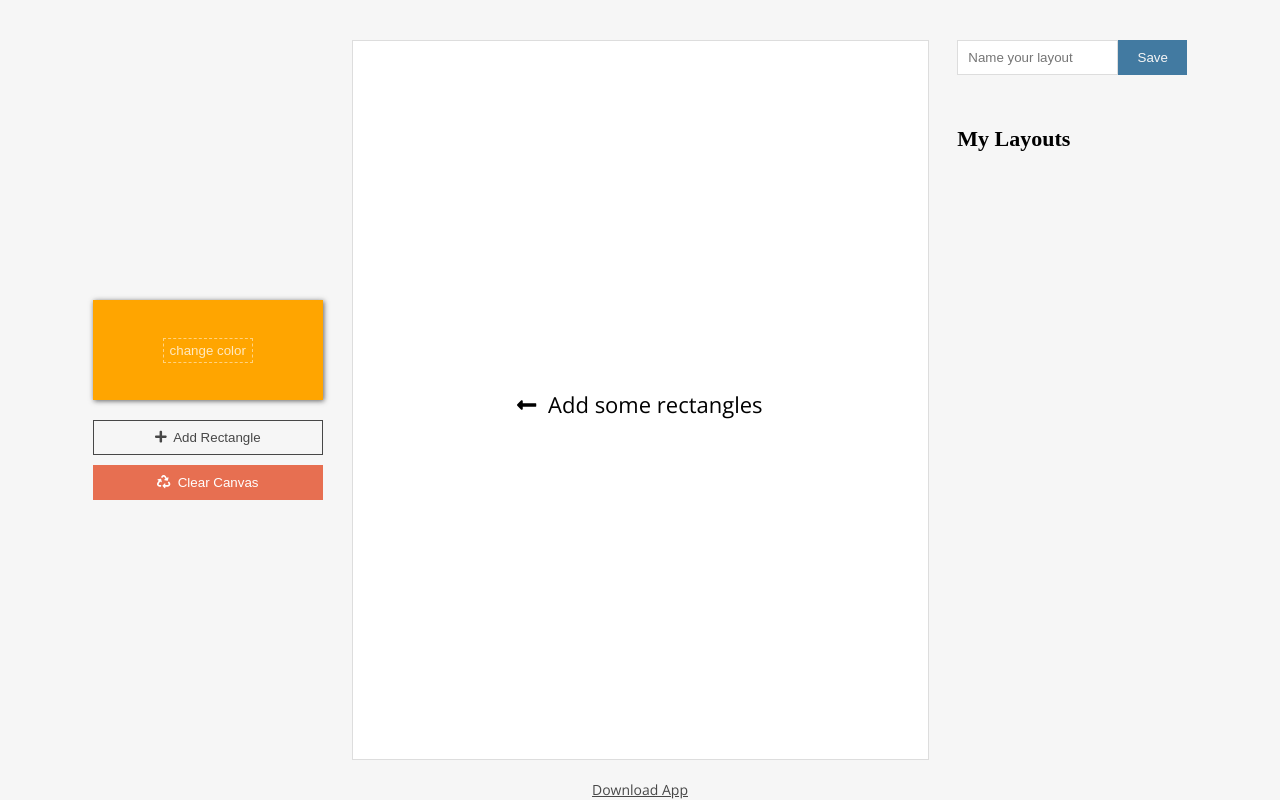
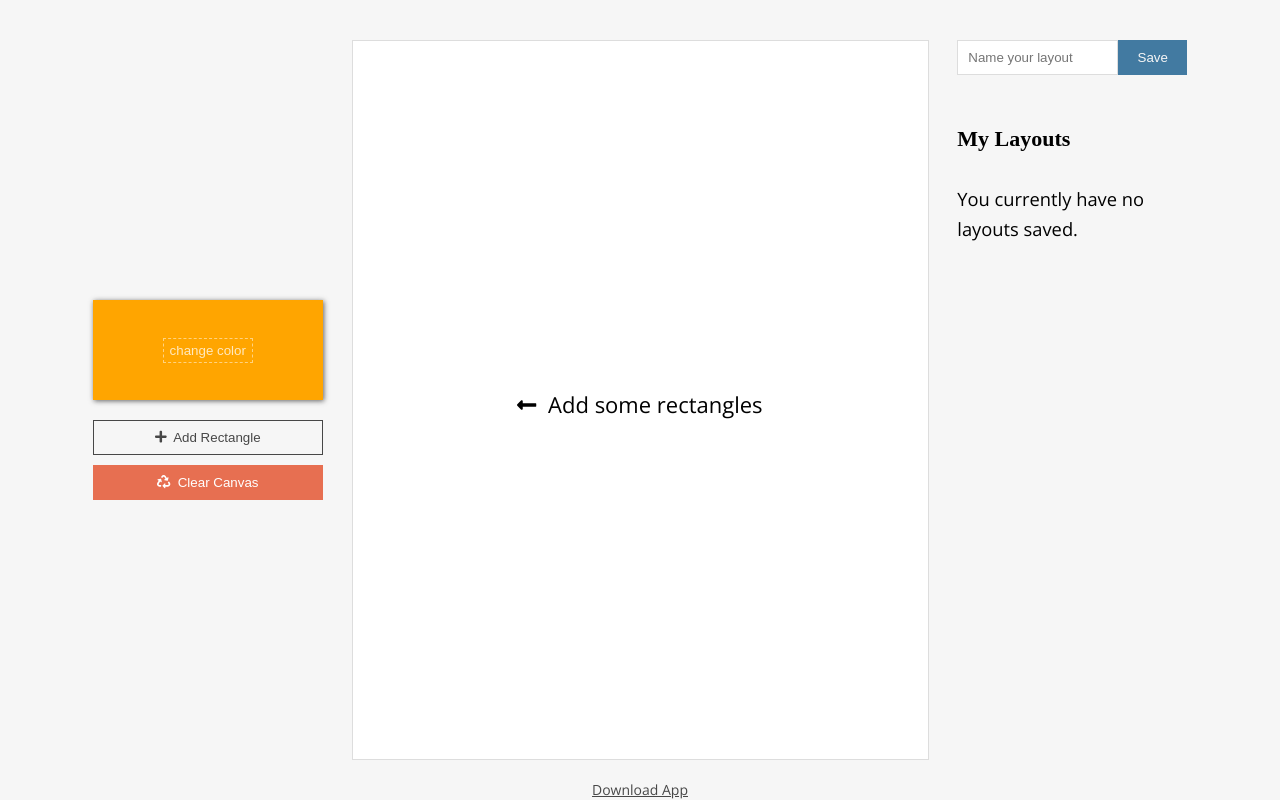
Before and after one commit to binaryst4r/fun-with-rectangles, a React (Create React App) app: page / in a window 1280 px wide. Built offline with nearby package versions, Linux system fonts and the light colour scheme; a web font is replaced by a local one.

Commit message:
fix updating layout

```diff
--- a/src/App.js
+++ b/src/App.js
@@ -68,7 +68,7 @@ class App extends Component {
     let newLayouts = savedLayouts
     let newLayout = Object.assign({}, {layout: rectangles}, {name: layoutName})
 
-    if (editingLayout) {
+    if (editingLayout != null) {
       newLayouts.splice(editingLayout, 1, newLayout)
     } else {
       newLayouts.push(newLayout)
@@ -184,7 +184,8 @@ class App extends Component {
       savedLayouts,
       nameInvalid,
       showColorPicker,
-      layoutName
+      layoutName,
+      editingLayout
     } = this.state;
 
 
@@ -213,8 +214,8 @@ class App extends Component {
             saveCanvas={this.saveCanvas}
             savedLayouts={savedLayouts}
             selectLayout={this.selectLayout}
-              deleteLayout={this.deleteLayout}/>
-
+            deleteLayout={this.deleteLayout}
+            editingLayout={editingLayout}/>
         </div>
         <a
           id="download-button"
--- a/src/components/saved-layouts.jsx
+++ b/src/components/saved-layouts.jsx
@@ -9,7 +9,8 @@ export class SavedLayouts extends Component {
       saveCanvas,
       savedLayouts,
       selectLayout,
-      deleteLayout
+      deleteLayout,
+      editingLayout
     } = this.props;
 
     return (
@@ -27,7 +28,9 @@ export class SavedLayouts extends Component {
           </button>
         </div>
         <ul id="layout-list">
-          <h4>My Layouts</h4>
+          <h4>
+            {editingLayout ? `Editing ${layoutName}` : 'My Layouts'}
+          </h4>
           {savedLayouts.length ? savedLayouts.map((layout, i) => (
             <li
               key={i}
@@ -48,7 +51,11 @@ export class SavedLayouts extends Component {
             </li>
           ))
           :
-            null
+            <p>
+              <small>
+                You currently have no layouts saved.
+              </small>
+            </p>
           }
         </ul>
       </div>
```
Lines whose indentation alone changed are shown as unchanged.
